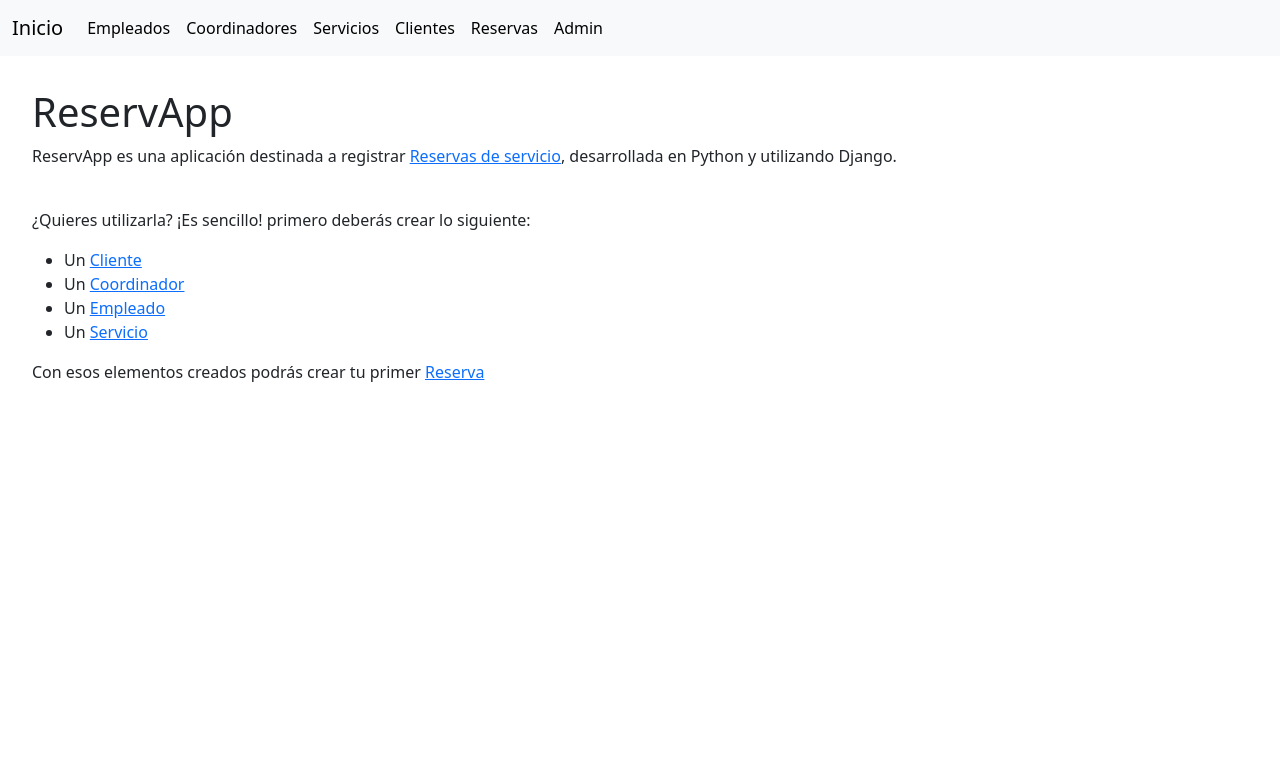
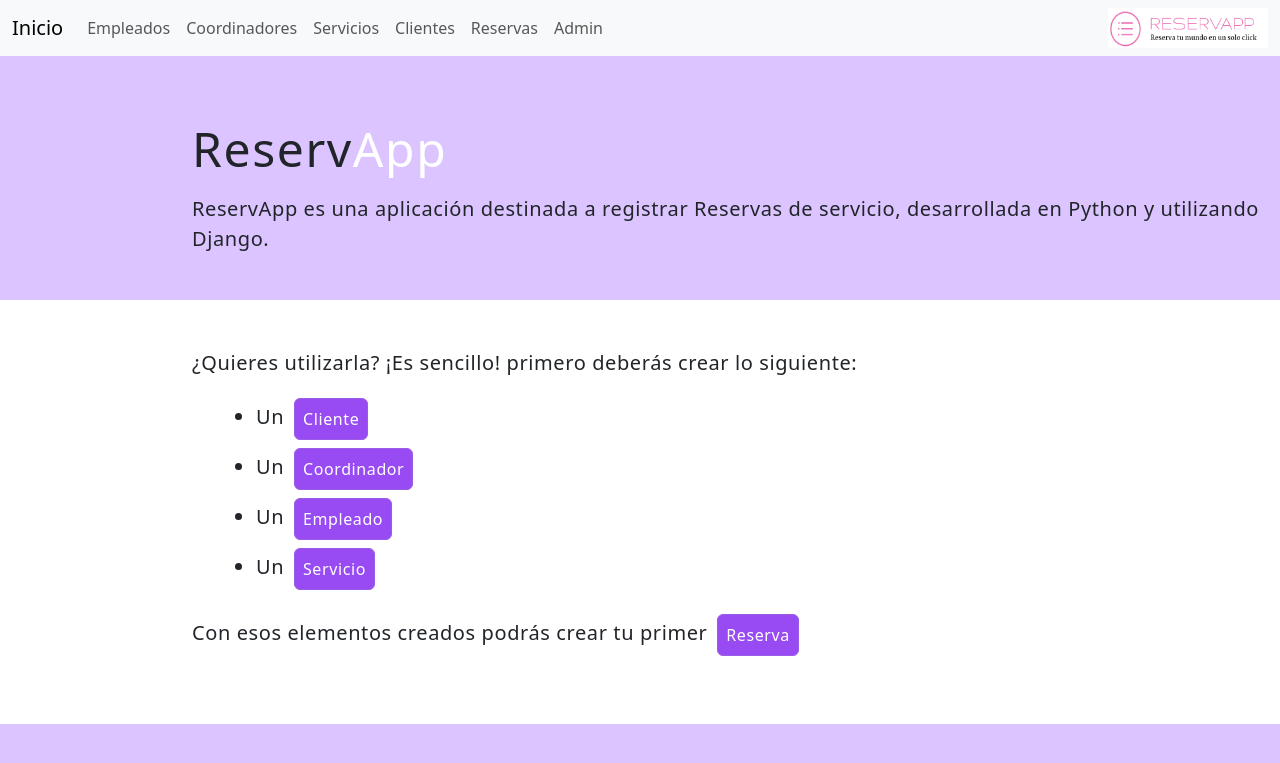
Before and after one commit to nahuelcococcia/ReservApp, a Django app: page / in a window 1280 px wide. Shown: the top 763 px of the page. Run offline with Django 4.2, Linux system fonts and the light colour scheme.

Commit message:
cambios en el front

```diff
--- a/reservas/templates/clients.html
+++ b/reservas/templates/clients.html
@@ -1,7 +1,7 @@
 {% extends 'base.html' %}
 {% block 'content' %}
     <div class="p-5">
-        <a class="btn btn-primary m-2" href="{% url 'client-create' %}" title="Agregar Cliente">Agregar Nuevo</a>
+        <a class="btn btn-secondary m-2" href="{% url 'client-create' %}" title="Agregar Cliente">Agregar Nuevo</a>
         {% if clients %}
             <h2 class="p-3">Clientes</h2>
             {% include 'clients_table.html' %}
--- a/reservas/templates/coordinators.html
+++ b/reservas/templates/coordinators.html
@@ -1,7 +1,7 @@
 {% extends 'base.html' %}
 {% block 'content' %}
     <div class="p-5">
-        <a class="btn btn-primary m-2" href="{% url 'coordinator-create' %}" title="Agregar Coordinador">Agregar Nuevo</a>
+        <a class="btn btn-secondary m-2" href="{% url 'coordinator-create' %}" title="Agregar Coordinador">Agregar Nuevo</a>
         {% if coordinators %}
             <h2 class="p-3">Coordinadores</h2>
             {% include 'coordinators_table.html' %}
--- a/reservas/templates/employees.html
+++ b/reservas/templates/employees.html
@@ -1,7 +1,7 @@
 {% extends 'base.html' %}
 {% block 'content' %}
     <div class="p-5">
-        <a class="btn btn-primary m-2" href="{% url 'employee-create' %}" title="Agregar Empleado">Agregar Nuevo</a>
+        <a class="btn btn-secondary m-2" href="{% url 'employee-create' %}" title="Agregar Empleado">Agregar Nuevo</a>
         {% if employees %}
             <h2 class="p-3">Empleados</h2>
             {% include 'employees_table.html' %}
--- a/reservas/templates/index.html
+++ b/reservas/templates/index.html
@@ -1,22 +1,25 @@
 {% extends 'base.html' %}
 {% block 'content' %}
-<div class="p-3 m-3">
-    <h1>ReservApp</h1>
-    <p>
-        ReservApp es una aplicación destinada a registrar <a href="{% url 'reserves-list' %}">Reservas de servicio</a>,
-        desarrollada en Python y utilizando Django.
-        <br>
-        <br>
-    </p>
-    <p>
-        ¿Quieres utilizarla? ¡Es sencillo! primero deberás crear lo siguiente:
-        <ul>
-            <li> Un <a href="{% url 'clients-list' %}">Cliente</a></li>
-            <li> Un <a href="{% url 'coordinators-list' %}">Coordinador</a></li>
-            <li> Un <a href="{% url 'employee-list' %}">Empleado</a></li>
-            <li> Un <a href="{% url 'services-list' %}">Servicio</a></li>
+<div id="home" >
+    <div class="top">
+        <h1>Reserv<span>App</span></h1>
+        <p>
+            ReservApp es una aplicación destinada a registrar Reservas de servicio</a>,
+            desarrollada en Python y utilizando Django.
+            <br>
+            <br>
+        </p>
+    </div>
+    <div class="midle">
+        <p>¿Quieres utilizarla? <span>¡Es sencillo!</span> primero deberás crear lo siguiente:</p>
+        <ul class="list">
+            <li> Un <a class="btn btn-secondary m-1 p-2" href="{% url 'clients-list' %}">Cliente</a></li>
+            <li> Un <a class="btn btn-secondary m-1 p-2" href="{% url 'coordinators-list' %}">Coordinador</a></li>
+            <li> Un <a class="btn btn-secondary m-1 p-2" href="{% url 'employee-list' %}">Empleado</a></li>
+            <li> Un <a class="btn btn-secondary m-1 p-2" href="{% url 'services-list' %}">Servicio</a></li>
         </ul>
-        Con esos elementos creados podrás crear tu primer <a href="{% url 'reserves-list' %}">Reserva</a>
-    </p>
+        <p>Con esos elementos creados podrás crear tu primer <a class="btn btn-secondary m-1 p-2" href="{% url 'reserves-list' %}">Reserva</a></p>
+    </div>
+
 </div>
 {% endblock %}
--- a/reservas/templates/reserves.html
+++ b/reservas/templates/reserves.html
@@ -1,7 +1,7 @@
 {% extends 'base.html' %}
 {% block 'content' %}
     <div class="p-5">
-        <a class="btn btn-primary m-2" href="{% url 'reserve-create' %}" title="Agregar Reserva">Agregar Nueva</a>
+        <a class="btn btn-secondary m-2" href="{% url 'reserve-create' %}" title="Agregar Reserva">Agregar Nueva</a>
         {% if reserves %}
             <h2 class="p-3">Reservas</h2>
             {% include 'reserves_table.html' %}
--- a/reservas/templates/services.html
+++ b/reservas/templates/services.html
@@ -1,9 +1,9 @@
 {% extends 'base.html' %}
 {% block 'content' %}
     <div class="p-5">
-        <a class="btn btn-primary m-2" href="{% url 'service-create' %}" title="Agregar Servicio">Agregar Nuevo</a>
+        <a class="btn btn-secondary m-2" href="{% url 'service-create' %}" title="Agregar Servicio">Agregar Nuevo</a>
         {% if services %}
-            <h2 class="p-3">Servicios</h4>
+            <h2 class="p-3">Servicios</h2>
             {% include 'services_table.html' %}
         {% else %}
             <h2>No hay Servicios registrados</h2>
--- a/reservas/views.py
+++ b/reservas/views.py
@@ -24,7 +24,8 @@
 
     # Renderizamos el template 'employees.html' y como contexto enviamos todos los empleados obtenidos
     return render(request, 'employees.html', {
-        'employees': employees
+        'employees': employees,
+        'active': request.path
     })
 
 
@@ -135,7 +136,8 @@
 
     # Renderizamos el template 'coordinators.html' y como contexto enviamos todos los registros obtenidos
     return render(request, 'coordinators.html', {
-        'coordinators': coordinators
+        'coordinators': coordinators,
+        'active': request.path
     })
 
     # En el template se creará una tabla, teniendo como columnas a los atributos que nos interesan mostrar y como
@@ -248,7 +250,8 @@
     clients = Client.objects.all()  # Obtenemos todos los Clientes desde la BD
     # Renderizamos el template 'clients.html' y como contexto enviamos todos los clientes obtenidos
     return render(request, 'clients.html', {
-        'clients': clients
+        'clients': clients,
+        'active': request.path
     })
 
 
@@ -359,7 +362,8 @@
     services = Service.objects.all()
     # Renderizamos el template 'services.html' y como contexto enviamos todos los registros obtenidos
     return render(request, 'services.html', {
-        'services': services
+        'services': services,
+        'active': request.path
     })
 
 
@@ -473,7 +477,8 @@
     # Renderizamos el template 'reserves.html' y como contexto enviamos todos los registros obtenidos
 
     return render(request, 'reserves.html', {
-        'reserves': reserves
+        'reserves': reserves,
+        'active': request.path
     })
 
 
--- /dev/null
+++ b/static/script.js
@@ -0,0 +1,13 @@
+
+navButtons = document.querySelectorAll('.nav-item .nav-link');
+
+const navButtonsArray = Array.from(navButtons);
+
+navButtonsArray.forEach(element => {
+  element.classList.remove('active');
+  href = element.getAttribute('href');
+  data =  element.getAttribute('data-active');
+  if(href == data) {
+   element.classList.add('active');
+  }
+});
--- /dev/null
+++ b/static/style.css
@@ -0,0 +1,95 @@
+/* Custom default button */
+.btn-secondary,
+.btn-secondary:hover,
+.btn-secondary:focus {
+  color: #fff;
+  text-shadow: none; /* Prevent inheritance from `body` */
+  background-color: #984bf3;
+  padding: .6rem 1rem;
+  border: .05rem solid #9b5de5;
+  font-weight:500;
+}
+
+
+body{
+    background-color: #dbc4ff;
+}
+
+.table{
+    background-color: #fff;
+    border-radius:.5rem;
+}
+
+.container{
+    background-color: #fff;
+    border-radius: .5rem;
+}
+
+.active{
+    filter: opacity(1);
+    background-color: #9f86c0;
+    font-weight: 600;
+}
+
+.navbar-nav .nav-link.active{
+    color: #fff;
+}
+
+.nav-link{
+    font-weight:500;
+    transition: background 200ms linear;
+}
+
+
+.nav-link:hover{
+    background-color: #c8acee;
+    color: #fff;
+}
+
+#home{
+    font-weight: 400;
+    letter-spacing: .6px;
+}
+
+#home .list{
+    margin-left: 2rem;
+}
+
+#home h1 span{
+    color: #fff;
+}
+
+.midle{
+    padding:3rem 0;
+    background-color: #fff;
+    width:100%;
+}
+
+.midle p span{
+    font-weight: 500;
+}
+
+
+.table .btn{
+    margin-left: 1rem;
+}
+
+@media (min-width: 800px) {
+
+  #home{
+    margin: 0;
+    padding-top:4rem;
+    font-size:20px;
+  }
+
+  #home h1{
+    font-size: 48px;
+    letter-spacing: .1rem;
+    margin-bottom:1rem;
+  }
+
+  #home > * {
+     padding-left:12rem;
+  }
+
+}
--- a/templates/base.html
+++ b/templates/base.html
@@ -1,11 +1,13 @@
 <!DOCTYPE html>
 <html lang="es">
 <head>
+    {% load static %}
     <meta charset="UTF-8">
     <meta http-equiv="X-UA-Compatible" content="IE=edge">
     <meta name="viewport" content="width=device-width, initial-scale=1.0">
     <link href="https://cdn.jsdelivr.net/npm/bootstrap@5.3.0-alpha3/dist/css/bootstrap.min.css" rel="stylesheet" integrity="sha384-KK94CHFLLe+nY2dmCWGMq91rCGa5gtU4mk92HdvYe+M/SXH301p5ILy+dN9+nJOZ" crossorigin="anonymous">
     <link rel="stylesheet" href="https://cdnjs.cloudflare.com/ajax/libs/font-awesome/6.4.0/css/all.min.css" integrity="sha512-iecdLmaskl7CVkqkXNQ/ZH/XLlvWZOJyj7Yy7tcenmpD1ypASozpmT/E0iPtmFIB46ZmdtAc9eNBvH0H/ZpiBw==" crossorigin="anonymous" referrerpolicy="no-referrer" />
+    <link rel="stylesheet" href="{% static 'style.css' %}">
     <script src="https://cdn.jsdelivr.net/npm/bootstrap@5.3.0/dist/js/bootstrap.bundle.min.js" integrity="sha384-geWF76RCwLtnZ8qwWowPQNguL3RmwHVBC9FhGdlKrxdiJJigb/j/68SIy3Te4Bkz" crossorigin="anonymous"></script>
     <title>ReservApp</title>
 </head>
@@ -13,5 +15,6 @@
     {% include 'navbar.html' %}
     {% block 'content' %}
     {% endblock %}
+    <script src="{% static 'script.js' %}"></script>
 </body>
 </html>
--- a/templates/navbar.html
+++ b/templates/navbar.html
@@ -7,24 +7,25 @@
       <a class="navbar-brand" href="{% url 'home' %}">Inicio</a>
       <ul class="navbar-nav me-auto mb-2 mb-lg-0">
         <li class="nav-item">
-          <a class="nav-link active" aria-current="page" href="{% url 'employee-list' %}">Empleados</a>
+          <a class="nav-link" data-active="{{ active }}" aria-current="page" href="{% url 'employee-list' %}">Empleados</a>
         </li>
         <li class="nav-item">
-          <a class="nav-link active" aria-current="page" href="{% url 'coordinators-list' %}">Coordinadores</a>
+          <a class="nav-link" data-active="{{ active }}" aria-current="page" href="{% url 'coordinators-list' %}">Coordinadores</a>
         </li>
         <li class="nav-item">
-          <a class="nav-link active" aria-current="page" href="{% url 'services-list' %}">Servicios</a>
+          <a class="nav-link" data-active="{{ active }}" aria-current="page" href="{% url 'services-list' %}">Servicios</a>
         </li>
         <li class="nav-item">
-          <a class="nav-link active" aria-current="page" href="{% url 'clients-list' %}">Clientes</a>
+          <a class="nav-link" data-active="{{ active }}" aria-current="page" href="{% url 'clients-list' %}">Clientes</a>
         </li>
         <li class="nav-item">
-          <a class="nav-link active" aria-current="page" href="{% url 'reserves-list' %}">Reservas</a>
+          <a class="nav-link" data-active="{{ active }}" aria-current="page" href="{% url 'reserves-list' %}">Reservas</a>
         </li>
         <li class="nav-item">
-          <a class="nav-link active" aria-current="page" href="{% url 'admin:index' %}">Admin</a>
+          <a class="nav-link" data-active="{{ active }}" aria-current="page" href="{% url 'admin:index' %}">Admin</a>
         </li>
       </ul>
+      <img width="160px" height="40px" src=".\static\reservap2.png" alt="logo">
     </div>
   </div>
 </nav>
```
Also changed, not shown: reservas/migrations/0002_alter_client_lastname_alter_client_name_and_more.py (added), static/reservap2.png (added).
